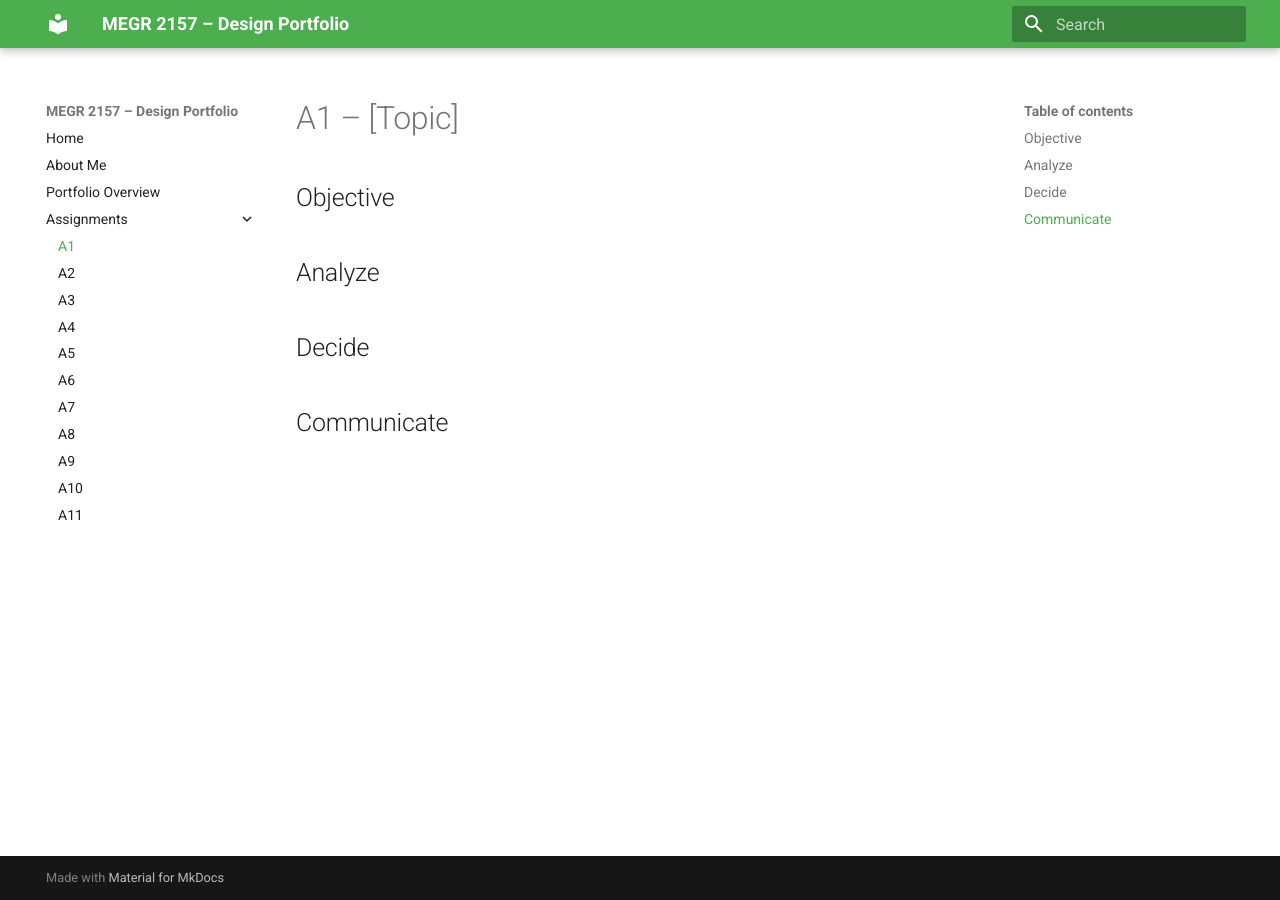
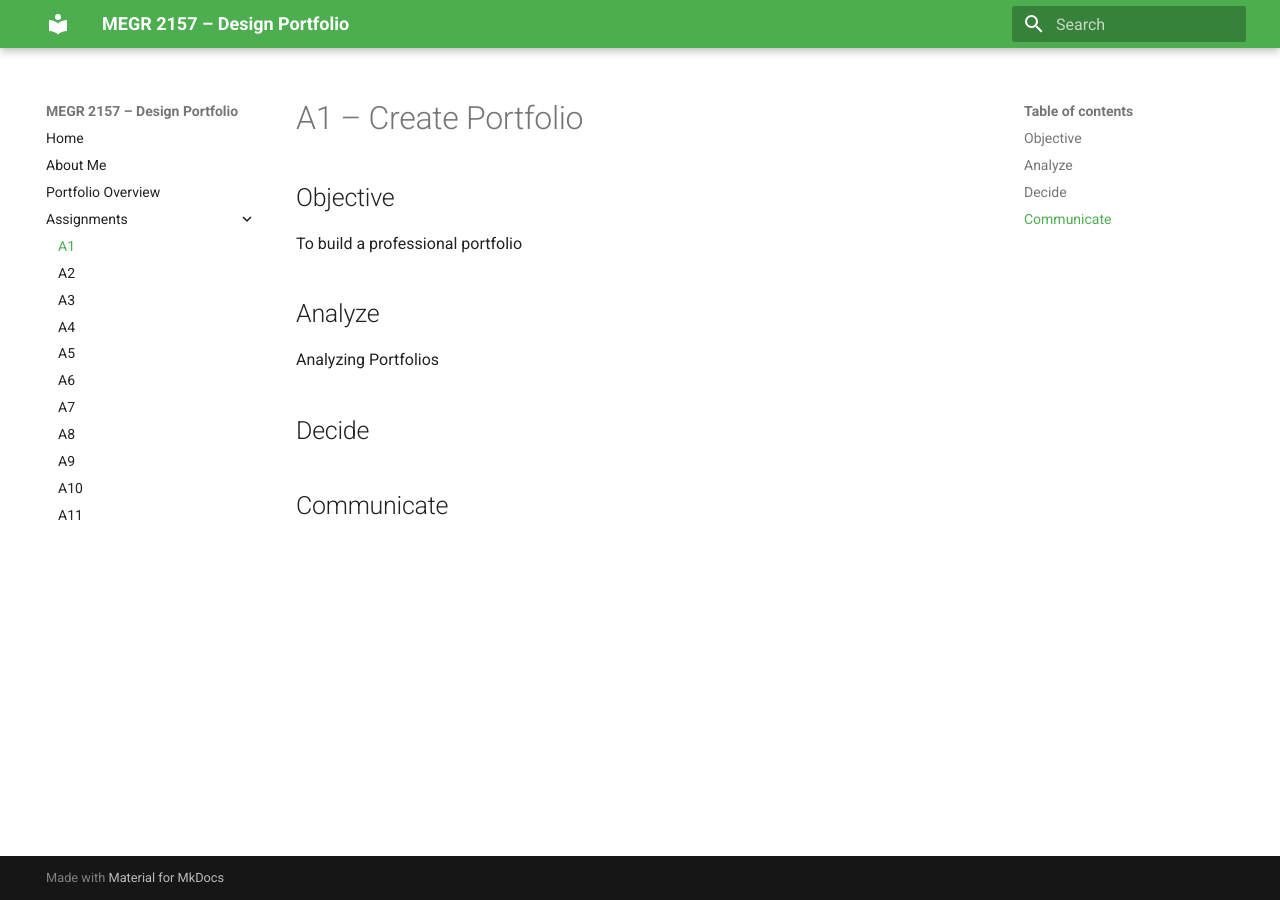
Before and after one commit to LeviElliott-ME/megr2157-portfolio, an MkDocs documentation site: the page built from docs/assignments/A01/index.md, in a window 1280 px wide. Built offline with MkDocs 1.6.1 and Material for MkDocs 9.7.7, drawn with Linux system fonts in a browser that asks for light colours.

Commit message:
Update assignment title and objective in index.md

```diff
--- a/docs/assignments/A01/index.md
+++ b/docs/assignments/A01/index.md
@@ -1,9 +1,11 @@
-# A1 – [Topic]
+# A1 – Create Portfolio
 
 ## Objective
-
+To build a professional portfolio
 
 ## Analyze
+
+Analyzing Portfolios
 
 
 ## Decide
```
